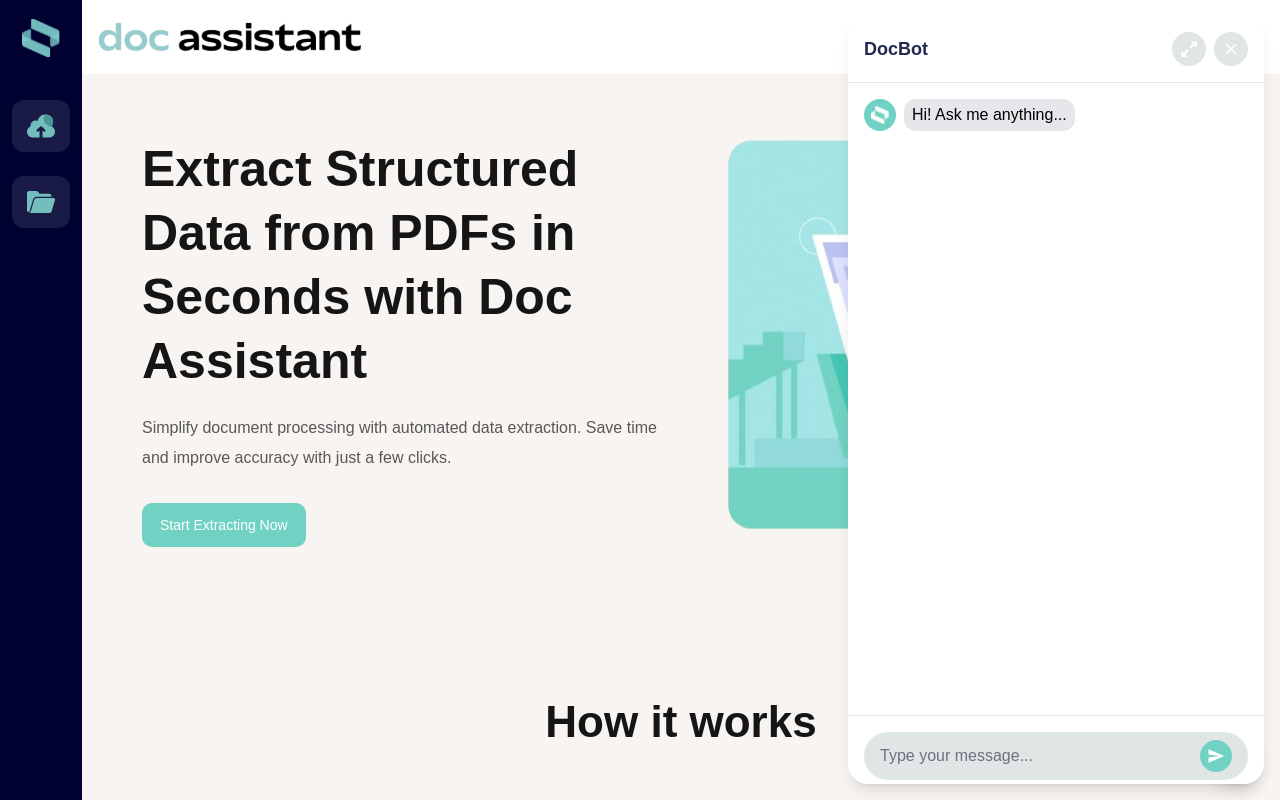
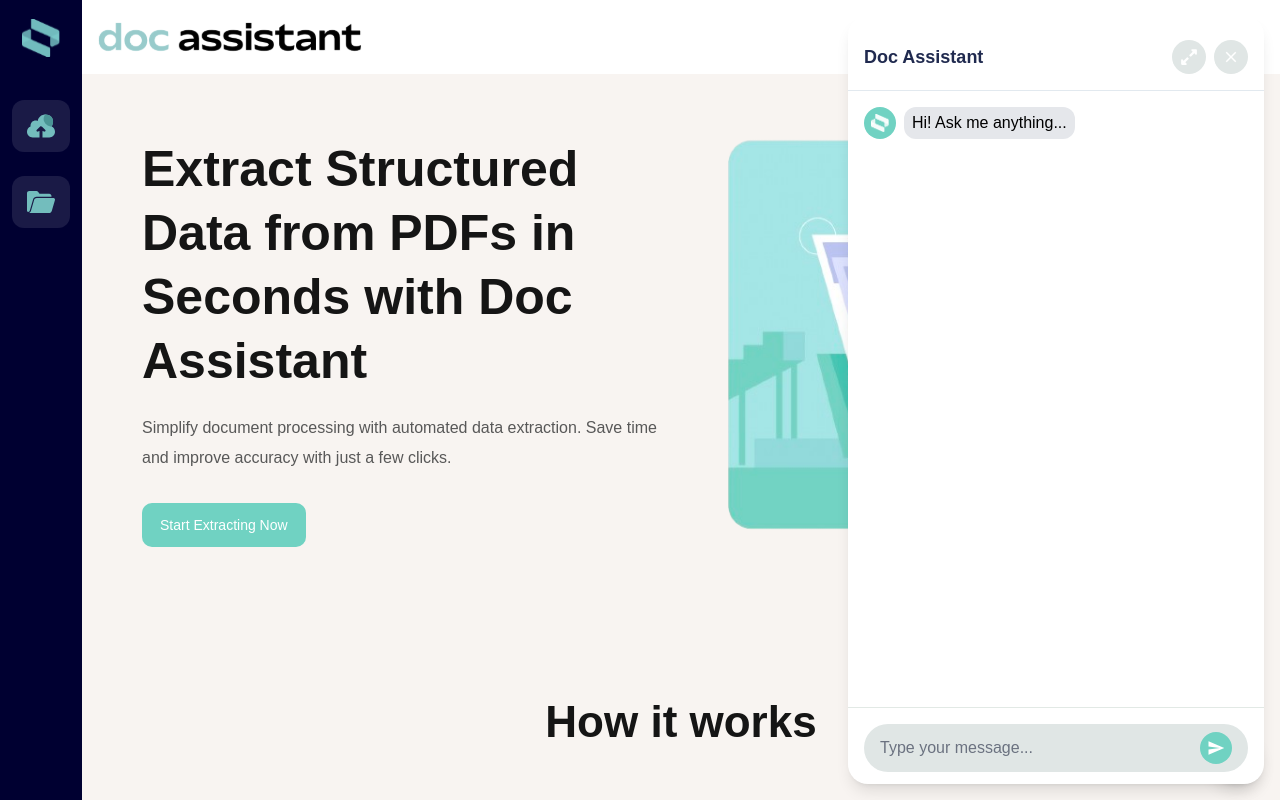
Before and after one commit to adev07/quickscale-pdf-extractor, a React (Create React App) app: page / in a window 1280 px wide. Both pictures are taken after a click on the button 1236 px from the left and 755 px from the top of the page. Shown: the top 800 px of the page. Built offline with nearby package versions, Linux system fonts and the light colour scheme.

Commit message:
chat popup added

```diff
--- a/src/components/ChatPopup/ChatPopup.jsx
+++ b/src/components/ChatPopup/ChatPopup.jsx
@@ -102,10 +102,12 @@
             isExpanded
               ? "h-[96vh] lg:w-[85.7rem]"
               : "h-[96vh] md:w-[28rem] lg:w-[26rem]"
-          } w-96 overflow-hidden rounded-[20px] bg-white text-[#202a4f] shadow-lg md:w-[28rem] lg:w-[26rem]`}
+          } w-96 overflow-hidden rounded-[20px] bg-white text-[#202a4f] shadow-lg md:w-[28rem] lg:w-[26rem] py-2`}
         >
           <div className="flex justify-between border-b border-[#E2E9EF] p-4">
-            <h2 className="gap flex items-center text-lg font-bold">DocBot</h2>
+            <h2 className="gap flex items-center text-lg font-bold">
+              Doc Assistant
+            </h2>
             <div className="flex items-center space-x-2">
               {/* Expand/Compress button */}
               <button
```
